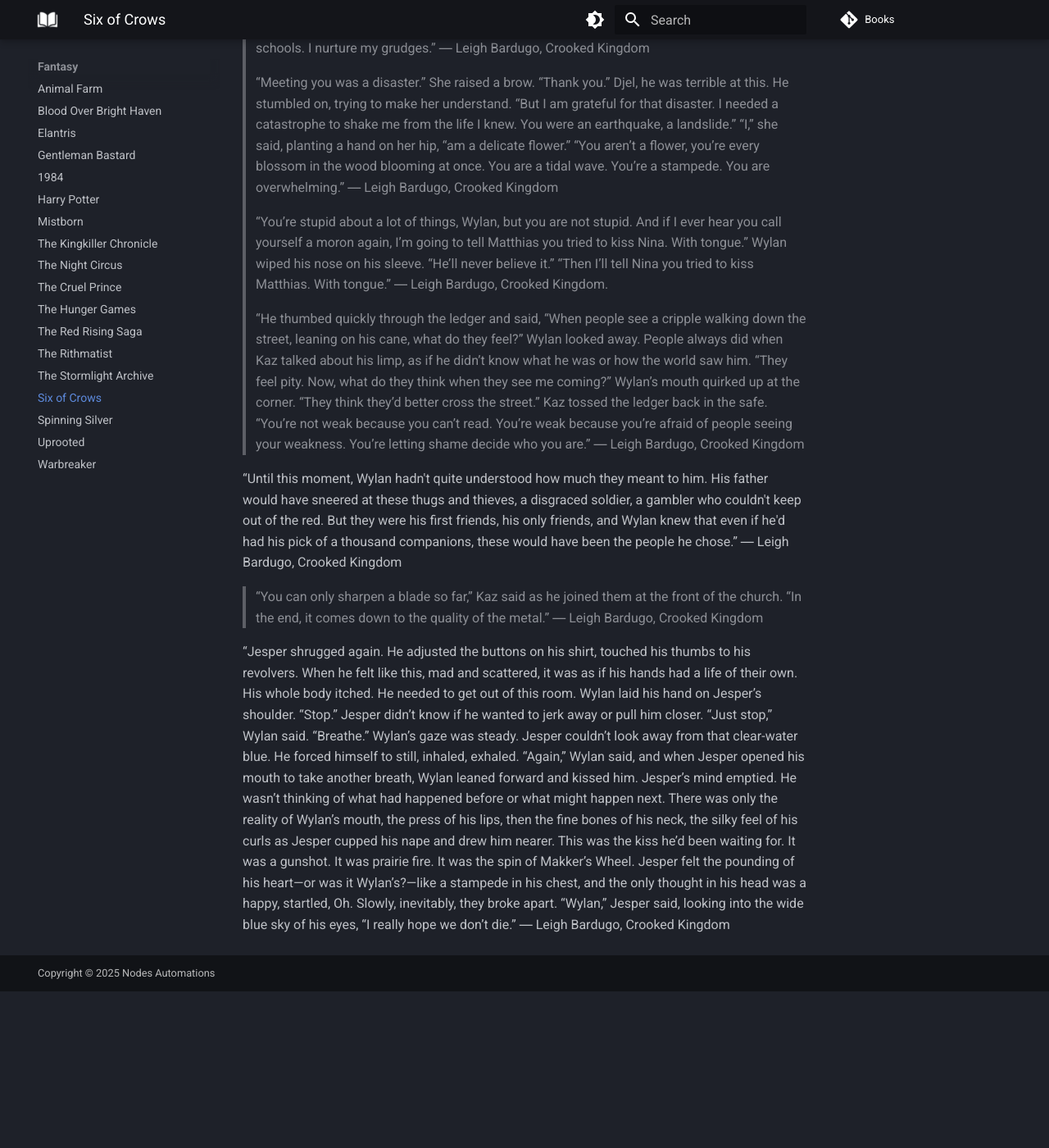
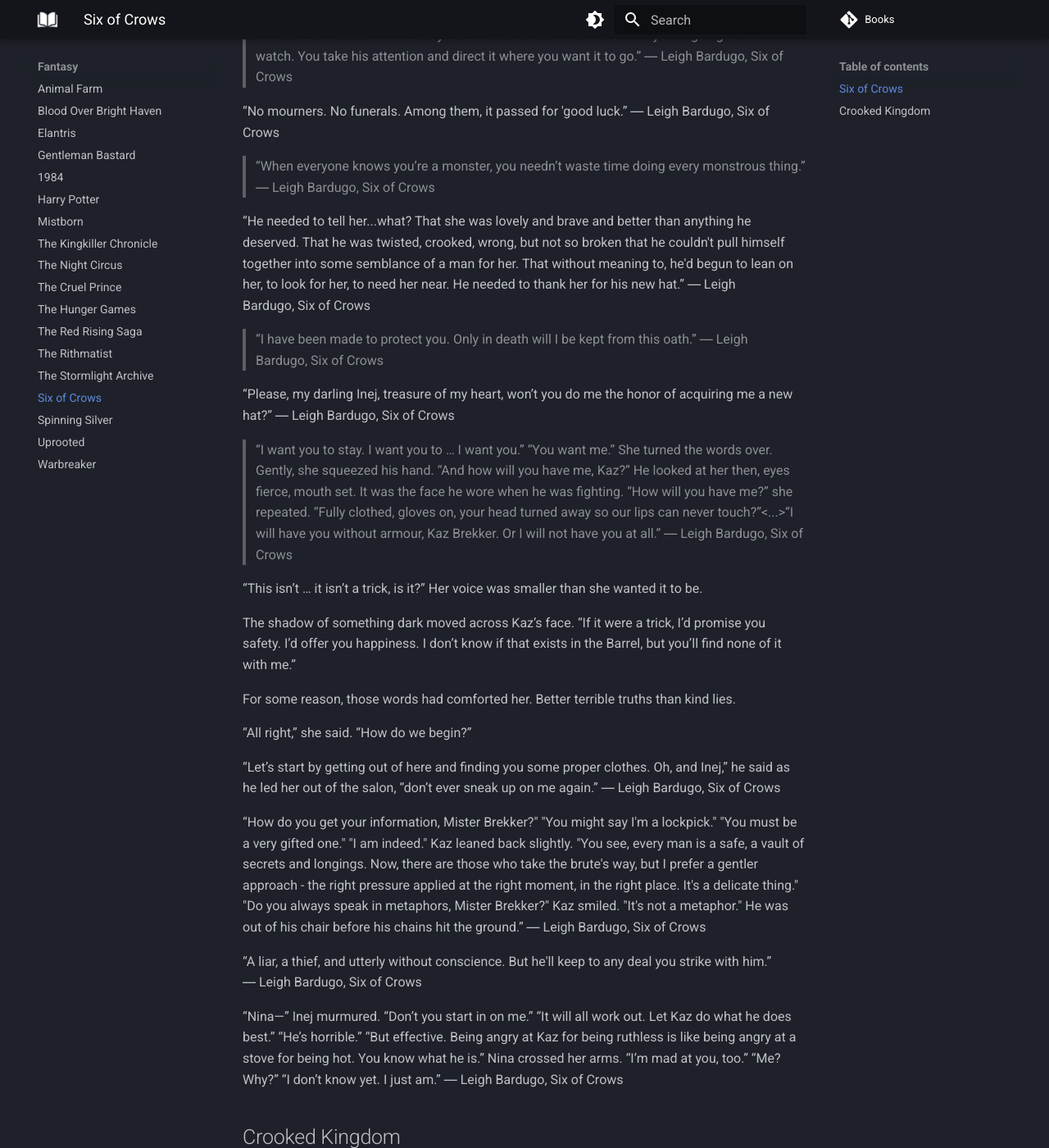
Before and after one commit to vivekkpatel/Books, an MkDocs documentation site: the page built from docs/Fantasy/Six of Crows.md, in a window 1280 px wide and 1400 px high, scrolled down 418 px. Shown: the whole window at 82% size. Built offline with MkDocs 1.6.1 and Material for MkDocs 9.7.7, drawn with Linux system fonts in a browser that asks for light colours; comment, search, counter and statistics services are not loaded; before the commit the page ends 1627 px from its top, so only the background shows below that; some of the changed text lies outside the part shown.

Commit message:
Add additional quotes and excerpts from "Six of Crows" to enhance content

```diff
--- a/docs/Fantasy/Six of Crows.md
+++ b/docs/Fantasy/Six of Crows.md
@@ -1,5 +1,74 @@
 # Six of Crows by Leigh Bardugo
 
+## Six of Crows
+> “Many boys will bring you flowers. But someday you'll meet a boy who will learn your favorite flower, your favorite song, your favorite sweet. And even if he is too poor to give you any of them, it won't matter because he will have taken the time to know you as no one else does. Only that boy earns your heart.”
+― Leigh Bardugo, Six of Crows
+>
+
+> “Kaz leaned back. "What's the easiest way to steal a man's wallet?"
+"Knife to the throat?" asked Inej.
+"Gun to the back?" said Jesper.
+"Poison in his cup?" suggested Nina.
+"You're all horrible," said Matthias.”
+“The easiest way to steal a man’s wallet is to tell him you’re going to steal his watch. You take his attention and direct it where you want it to go.”
+― Leigh Bardugo, Six of Crows
+>
+
+“No mourners. No funerals. Among them, it passed for 'good luck.”
+― Leigh Bardugo, Six of Crows
+
+> “When everyone knows you’re a monster, you needn’t waste time doing every monstrous thing.”
+― Leigh Bardugo, Six of Crows
+>
+
+“He needed to tell her...what? That she was lovely and brave and better than anything he deserved. That he was twisted, crooked, wrong, but not so broken that he couldn't pull himself together into some semblance of a man for her. That without meaning to, he'd begun to lean on her, to look for her, to need her near. He needed to thank her for his new hat.”
+― Leigh Bardugo, Six of Crows
+
+> “I have been made to protect you. Only in death will I be kept from this oath.”
+― Leigh Bardugo, Six of Crows
+>
+
+“Please, my darling Inej, treasure of my heart, won’t you do me the honor of acquiring me a new hat?”
+― Leigh Bardugo, Six of Crows
+
+> “I want you to stay. I want you to … I want you.” “You want me.” She turned the words over. Gently, she squeezed his hand. “And how will you have me, Kaz?” He looked at her then, eyes fierce, mouth set. It was the face he wore when he was fighting. “How will you have me?” she repeated. “Fully clothed, gloves on, your head turned away so our lips can never touch?”<...>“I will have you without armour, Kaz Brekker. Or I will not have you at all.”
+― Leigh Bardugo, Six of Crows
+>
+
+“This isn’t … it isn’t a trick, is it?” Her voice was smaller than she wanted it to be.
+
+The shadow of something dark moved across Kaz’s face. “If it were a trick, I’d promise you safety. I’d offer you happiness. I don’t know if that exists in the Barrel, but you’ll find none of it with me.”
+
+For some reason, those words had comforted her. Better terrible truths than kind lies.
+
+“All right,” she said. “How do we begin?”
+
+“Let’s start by getting out of here and finding you some proper clothes. Oh, and Inej,” he said as he led her out of the salon, “don’t ever sneak up on me again.”
+― Leigh Bardugo, Six of Crows
+
+“How do you get your information, Mister Brekker?"
+"You might say I'm a lockpick."
+"You must be a very gifted one."
+"I am indeed." Kaz leaned back slightly. "You see, every man is a safe, a vault of secrets and longings. Now, there are those who take the brute's way, but I prefer a gentler approach - the right pressure applied at the right moment, in the right place. It's a delicate thing."
+"Do you always speak in metaphors, Mister Brekker?"
+Kaz smiled. "It's not a metaphor."
+He was out of his chair before his chains hit the ground.”
+― Leigh Bardugo, Six of Crows
+
+“A liar, a thief, and utterly without conscience. But he'll keep to any deal you strike with him.”
+― Leigh Bardugo, Six of Crows
+
+“Nina—” Inej murmured.
+“Don’t you start in on me.”
+“It will all work out. Let Kaz do what he does best.”
+“He’s horrible.”
+“But effective. Being angry at Kaz for being ruthless is like being angry at a stove for being hot. You know what he is.”
+Nina crossed her arms. “I’m mad at you, too.”
+“Me? Why?”
+“I don’t know yet. I just am.”
+― Leigh Bardugo, Six of Crows
+
+## Crooked Kingdom
 > “Crows remember human faces. They remember the people who feed them, who are kind to them. And the people who wrong them too. They don’t forget. They tell each other who to look after and who to watch out for.”
 ― Leigh Bardugo, Crooked Kingdom
 >
```
